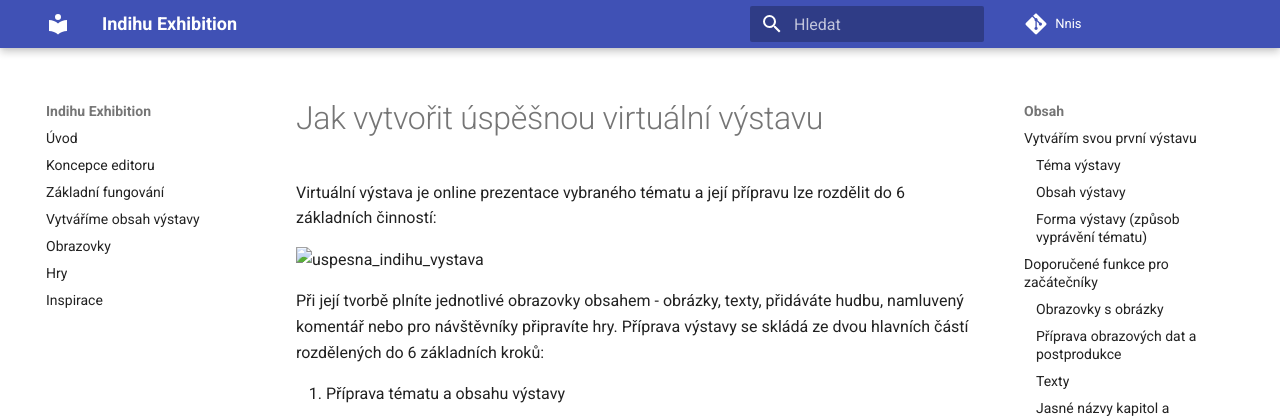
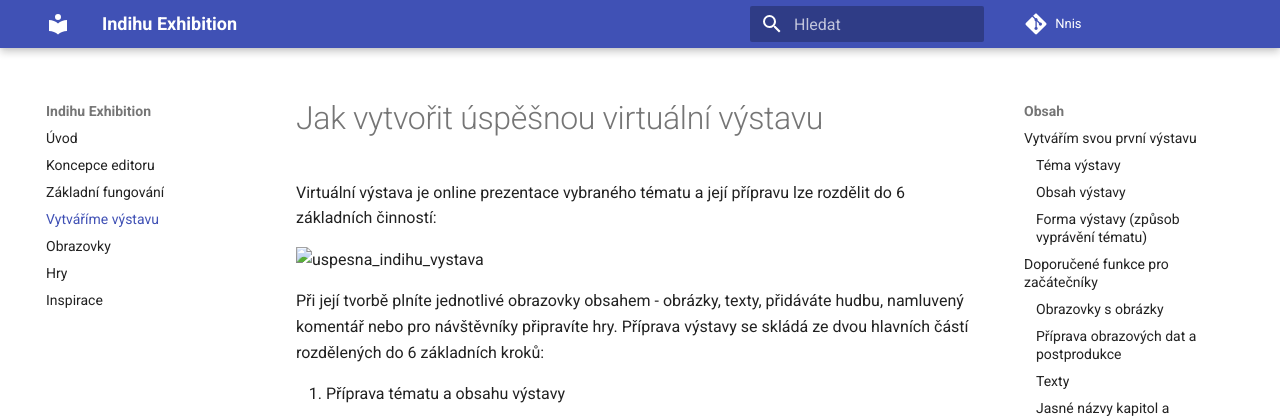
Before and after one commit to nnis/indihu-manual, an MkDocs documentation site: the page built from docs/uspesna-vystava.md, in a window 1280 px wide. Shown: the top 418 px of the page. Built offline with MkDocs 1.6.1 and Material for MkDocs 9.7.7, drawn with Linux system fonts in a browser that asks for light colours.

Commit message:
Update mkdocs.yml

```diff
--- a/mkdocs.yml
+++ b/mkdocs.yml
@@ -6,7 +6,7 @@ nav:
     - 'Úvod': 'index.md'
     - 'Koncepce editoru': 'koncepce-editoru.md'
     - 'Základní fungování': 'zaklady.md'
-    - 'Vytváříme obsah výstavy': 'obsah-vystavy.md'
+    - 'Vytváříme výstavu': 'uspesna-vystava.md'
     - 'Obrazovky': 'obrazovky.md'
     - 'Hry': 'hry.md'
     - 'Inspirace': 'inspirace.md'
```
